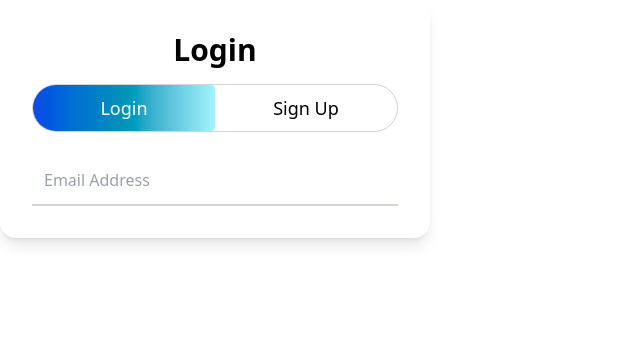
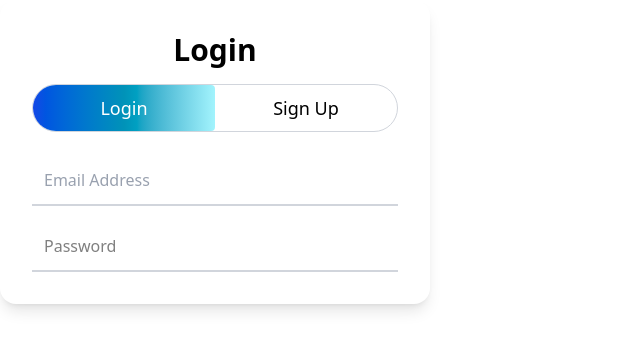
Before and after one commit to juliopleon/ai-cloud-document-platform, a React (Vite) app in the folder ai-cloud-document-platform/: page /login in a window 1280 px wide. Shown: the top 350 px of the page, without its empty margins (0-640 px from the left). Built offline with nearby package versions, Linux system fonts and the light colour scheme.

Commit message:
psw input form

```diff
--- a/ai-cloud-document-platform/src/pages/Login.jsx
+++ b/ai-cloud-document-platform/src/pages/Login.jsx
@@ -50,7 +50,11 @@ export default function LoginForm() {
             placeholder="Email Address"
             required
             className="w-full p-3 border-b-2 border-gray-300 outline-none focus:border-cyan-500 placeholder-gray-400"
-
+            />
+            <input type="password"
+            placeholder="Password"
+            required
+            className="w-full p-3 border-b-2 border-gray-300 outline-none focus:border-cyan-500"
             />
 
             </form>
```
